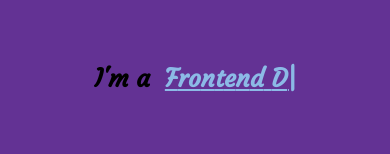
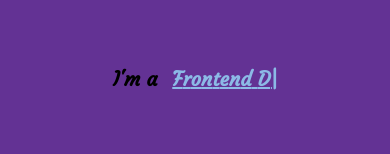
Before and after one commit to Salvapantallado/Portfolio, a React (Create React App) app: page / in a window 390 px wide. Shown: the part 490-644 px from the top of the page. Built offline with nearby package versions, Linux system fonts and the light colour scheme.

Commit message:
Sixth commit

```diff
--- a/src/pages/Home.jsx
+++ b/src/pages/Home.jsx
@@ -1,8 +1,5 @@
 import React from "react";
 import "../styles/Home.css";
-import { resumeData } from "../resumeData,";
-
-import test from "../images/test.png";
 import Type from "../components/Typewriter";
 
 export default function Home() {
--- a/src/styles/Home.css
+++ b/src/styles/Home.css
@@ -89,7 +89,7 @@
 	}
 
 	.presentation h3 {
-		font-size: 25px;
+		font-size: 20px;
 		margin: 0;
 	}
 
--- a/src/styles/Projects.css
+++ b/src/styles/Projects.css
@@ -125,7 +125,6 @@
 
 @media screen and (max-width: 1350px) {
 	.projects-container {
-		overflow: none;
 		margin: 0;
 		height: auto;
 		padding-top: 20px;
@@ -143,13 +142,12 @@
 
 @media screen and (max-width: 875px) {
 	.projects-container {
-		overflow: none;
 		margin: 0;
 		height: auto;
 		padding-top: 0;
 	}
 	.projects-wrapper {
-		padding-bottom: 100px;
+		padding-bottom: 60px;
 	}
 	.projects-wrapper h1 {
 		font-size: 30px;
--- a/src/styles/Type.css
+++ b/src/styles/Type.css
@@ -13,6 +13,6 @@
 
 @media screen and (max-width: 875px) {
 	.Typewriter {
-		font-size: 25px;
+		font-size: 20px;
 	}
 }
```
